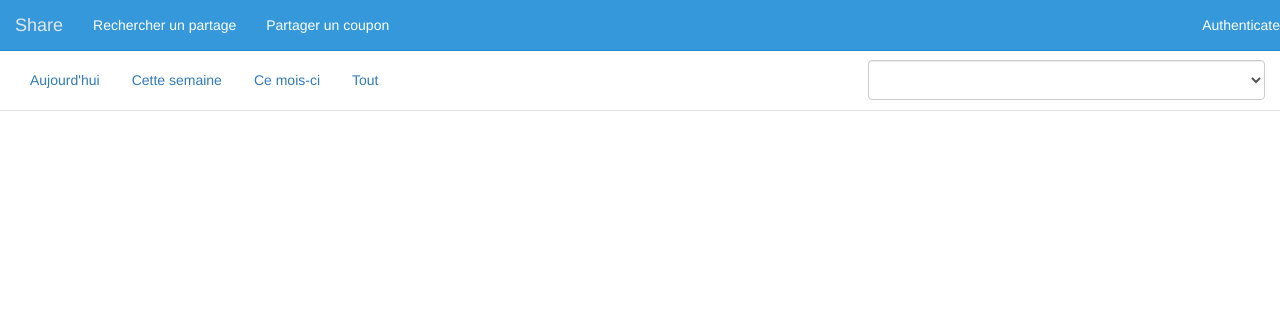
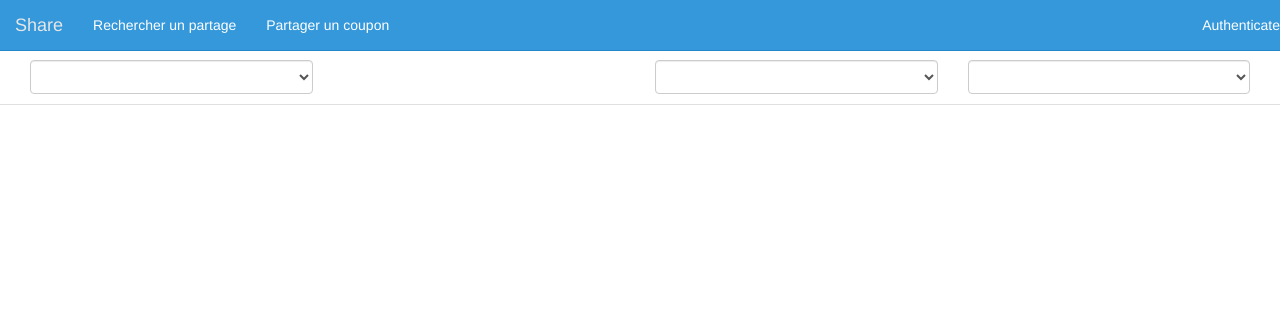
Before and after one commit to croustibapt/web-share, a CakePHP app: the page made by app/View/Elements/search-bar.ctp in a window 1280 px wide. Shown: the top 311 px of the page. Run offline with PHP 8.4 and a stand-in for CakePHP, Linux system fonts and the light colour scheme; the template is opened without the code that fills it, so the values that code supplies are empty; some libraries are stand-ins or nearby versions.

Commit message:
searchbar++

```diff
--- a/app/Controller/SharesController.php
+++ b/app/Controller/SharesController.php
@@ -9,7 +9,7 @@ class SharesController extends ApiSharesController {
 
     //
     public function search() {
-        $date = 'day';
+        $date = 'all';
 
         $shareTypeCategory = -1;
         $shareType = -1;
@@ -39,9 +39,9 @@ class SharesController extends ApiSharesController {
 
             if ($viewPortObject != NULL) {
                 $viewPort['northeast']['lat'] = $viewPortObject->za->j;
-                $viewPort['northeast']['lng'] = $viewPortObject->qa->A;
+                $viewPort['northeast']['lng'] = $viewPortObject->ra->A;
                 $viewPort['southwest']['lat'] = $viewPortObject->za->A;
-                $viewPort['southwest']['lng'] = $viewPortObject->qa->j;
+                $viewPort['southwest']['lng'] = $viewPortObject->ra->j;
             }
         }
 
--- a/app/View/Elements/search-bar.ctp
+++ b/app/View/Elements/search-bar.ctp
@@ -1,37 +1,52 @@
 <div id="div-action-bar">
     <div class="row">
-        <div class="col-md-8">
+        <div class="col-md-3">
 
-            <ul class="nav nav-pills text-center" role="tablist">
-                <!-- Current day shares -->
-                <li role="presentation" ng-class="(date === 'day') ? 'active' : ''">
-                    <a href="javascript:void(0)" class="a-action-bar-date" role="tab" data-toggle="tab" ng-click="search(shareTypeCategory, shareType, page, 'day', bounds);">Aujourd'hui</a>
-                </li>
+            <select id="select-action-bar-date" class="form-control select-action-bar"
+                    ng-change="onDateChanged();"
+                    ng-model="date">
 
-                <!-- Current week shares -->
-                <li role="presentation" ng-class="(date === 'week') ? 'active' : ''">
-                    <a href="javascript:void(0)" class="a-action-bar-date" role="tab" data-toggle="tab" ng-click="search(shareTypeCategory, shareType, page, 'week', bounds);">Cette semaine</a>
-                </li>
+                <option value="all">
+                    Période
+                </option>
 
-                <!-- Current month shares -->
-                <li role="presentation" ng-class="(date === 'month') ? 'active' : ''">
-                    <a href="javascript:void(0)" class="a-action-bar-date" role="tab" data-toggle="tab" ng-click="search(shareTypeCategory, shareType, page, 'month', bounds);">Ce mois-ci</a>
-                </li>
+                <option value="day">
+                    Aujourd'hui
+                </option>
 
-                <!-- All -->
-                <li role="presentation" ng-class="(date === 'all') ? 'active' : ''">
-                    <a href="javascript:void(0)" class="a-action-bar-date" role="tab" data-toggle="tab" ng-click="search(shareTypeCategory, shareType, page, 'all', bounds);">Tout</a>
-                </li>
-            </ul>
+                <option value="week">
+                    Cette semaine
+                </option>
+
+                <option value="month">
+                    Ce mois-ci
+                </option>
+
+            </select>
 
         </div>
 
-        <div class="col-md-4 text-right">
+        <div class="col-md-3">
+
+        </div>
+
+        <div class="col-md-3">
 
             <select id="select-action-bar-share-type-category" class="form-control select-action-bar"
+                    ng-change="onShareTypeCategoryChanged();"
+                    ng-model="shareTypeCategory"
+                    ng-options="shareTypeCategoryId as formatShareTypeCategory(category.label) for (shareTypeCategoryId, category) in shareTypeCategories">
+            </select>
+
+        </div>
+
+        <div class="col-md-3">
+
+            <select id="select-action-bar-share-type" class="form-control select-action-bar"
                     ng-change="onShareTypeChanged();"
                     ng-model="shareType"
-                    ng-options="shareType.share_type_id as formatShareType(shareType.share_type_category_label, shareType.label) group by formatShareTypeCategory(shareType.share_type_category_label) for shareType in shareTypes">
+                    ng-disabled="(shareTypeCategory == -1)"
+                    ng-options="shareTypeId as formatShareType(shareTypeCategories[shareTypeCategory].label, type.label) for (shareTypeId, type) in shareTypeCategories[shareTypeCategory].share_types">
             </select>
 
         </div>
--- a/app/View/Shares/details.ctp
+++ b/app/View/Shares/details.ctp
@@ -58,8 +58,8 @@
                 </blockquote>
 
                 <!-- Comments count -->
-                <a ng-if="(share.comment_count > 1)" href="#div-share-details-comments-header" class="scroll-a btn btn-link">{{ share.comment_count }} Commentaires</a>
-                <a ng-if="(share.comment_count == 1)" href="#div-share-details-comments-header" class="scroll-a btn btn-link">1 Commentaire</a>
+                <a ng-if="(share.comment_count > 1)" href="#div-share-details-comments-header" class="scroll-a btn btn-link">{{ share.comment_count }} commentaires</a>
+                <a ng-if="(share.comment_count == 1)" href="#div-share-details-comments-header" class="scroll-a btn btn-link">1 commentaire</a>
 
             </div>
 
--- a/app/webroot/css/design.css
+++ b/app/webroot/css/design.css
@@ -18,15 +18,18 @@ body {
     background-color: #ffffff;
     border-bottom: 1px solid #e0e0e0;
     width: 100%;
-    padding-left: 15px;
-    padding-right: 15px;
+    padding-left: 30px;
+    padding-right: 30px;
     padding-top: 10px;
     padding-bottom: 10px;
 }
 
+/*#div-action-bar .form-group {
+    margin-bottom: 0px;
+}*/
+
 .select-action-bar {
-    height: 40px;
-    width: 100%!important;
+
 }
 
 /* Navigation bar */
@@ -329,7 +332,7 @@ body {
 }
 
 #div-share-details-comments-list p {
-    margin-bottom: 0px;
+
 }
 
 #div-share-details-comments-list .blockquote-normal {
--- a/app/webroot/js/share/home.js
+++ b/app/webroot/js/share/home.js
@@ -62,6 +62,12 @@ function initializeHome(inputId) {
         };
 
         //
+        $scope.onShareTypeCategoryChanged = function() {
+            //
+            $scope.shareType = '-1';
+        };
+
+        //
         $scope.formatShareTypeCategory = function(shareTypeCategory) {
             return getShareTypeCategoryLabel(shareTypeCategory);
         };
--- a/app/webroot/js/share/search.js
+++ b/app/webroot/js/share/search.js
@@ -8,6 +8,8 @@ function initializeSearch(shareTypeCategory, shareType, date) {
     app.controller('SearchController', ['$scope', '$http', function($scope, $http) {
         $scope.page = 1;
         $scope.total_pages = 1;
+        $scope.total_results = 0;
+        $scope.results_count = 0;
 
         $scope.date = date;
         $scope.startDate = null;
@@ -20,7 +22,6 @@ function initializeSearch(shareTypeCategory, shareType, date) {
         $scope.shareTypeCategories = {};
         $scope.shareTypeCategory = shareTypeCategory;
         $scope.shareType = shareType;
-        $scope.shareTypes = [];
 
         $scope.shares = [];
 
@@ -171,6 +172,8 @@ function initializeSearch(shareTypeCategory, shareType, date) {
             //Handle pagination
             $scope.page = parseInt(response.page);
             $scope.total_pages = parseInt(response.total_pages);
+            $scope.total_results = parseInt(response.total_results);
+            $scope.results_count = response.results.length;
 
             //Clear markers on map
             clearMarkers();
@@ -243,14 +246,21 @@ function initializeSearch(shareTypeCategory, shareType, date) {
             }
         };
 
+        $scope.onDateChanged = function() {
+            $scope.search($scope.shareTypeCategory, $scope.shareType, 1, $scope.date, $scope.bounds);
+        };
+
         //
         $scope.onShareTypeCategoryChanged = function() {
+            console.log('onShareTypeCategoryChanged');
+            $scope.shareType = '-1';
             //
             $scope.search($scope.shareTypeCategory, $scope.shareType, 1, $scope.date, $scope.bounds);
         };
 
         //
         $scope.onShareTypeChanged = function() {
+            console.log('onShareTypeChanged');
             $scope.search($scope.shareTypeCategory, $scope.shareType, 1, $scope.date, $scope.bounds);
         };
 
--- a/app/webroot/js/share/share.js
+++ b/app/webroot/js/share/share.js
@@ -159,7 +159,7 @@ function getIconColor(shareTypeCategory) {
 function getTypesWithShareTypeCategory(shareTypeCategory, shareTypeCategories) {
     var types = null;
 
-    if (shareTypeCategory != -1) {
+    if (shareTypeCategory != "-1") {
         types = [];
 
         var shareTypes = shareTypeCategories[shareTypeCategory]['share_types'];
@@ -175,7 +175,7 @@ function getTypesWithShareTypeCategory(shareTypeCategory, shareTypeCategories) {
 function getTypesWithShareType(shareType, shareTypeCategory, shareTypeCategories) {
     var types = null;
 
-    if (shareType == -1) {
+    if (shareType == "-1") {
         types = [];
 
         var shareTypes = shareTypeCategories[shareTypeCategory]['share_types'];
@@ -194,7 +194,7 @@ function getShareTypeCategories(scope, data) {
     //All category
     scope.shareTypeCategories[-1] = {
         "label": "all",
-        "share_type_category_id": -1,
+        "share_type_category_id": "-1",
         "share_types": []
     };
 
@@ -205,20 +205,16 @@ function getShareTypeCategories(scope, data) {
 
         //
         shareTypeCategory['share_types'] = {};
-        shareTypeCategory['share_types'][-1] = {
+        shareTypeCategory['share_types']['-1'] = {
             "label": "all",
             "share_type_category_id": shareTypeCategory.share_type_category_id,
-            "share_type_id": -1
+            "share_type_id": "-1"
         };
 
         //
         for (var shareTypeIndex in shareTypes) {
             var shareType = shareTypes[shareTypeIndex];
-            shareType['share_type_category_label'] = shareTypeCategory.label;
             shareTypeCategory['share_types'][shareType.share_type_id] = shareType;
-
-            console.log(shareType);
-            scope.shareTypes.push(shareType);
         }
 
         scope.shareTypeCategories[shareTypeCategory.share_type_category_id] = shareTypeCategory;
@@ -238,7 +234,7 @@ function getShareTypeLabel(shareTypeCategory, shareType) {
         } else if (shareType == "restaurant") {
             return 'Restaurant';
         } else if (shareType == "all") {
-            return 'Tout';
+            return 'Type';
         } else {
             return 'Autre';
         }
@@ -254,7 +250,7 @@ function getShareTypeLabel(shareTypeCategory, shareType) {
         } else if (shareType == "application") {
             return 'Application';
         } else if (shareType == "all") {
-            return 'Tout';
+            return 'Type';
         } else {
             return 'Autre';
         }
@@ -270,7 +266,7 @@ function getShareTypeLabel(shareTypeCategory, shareType) {
         } else if (shareType == "game") {
             return 'Jeux';
         } else if (shareType == "all") {
-            return 'Tout';
+            return 'Type';
         } else {
             return 'Autre';
         }
@@ -296,7 +292,7 @@ function getShareTypeLabel(shareTypeCategory, shareType) {
         } else if (shareType == "pet") {
             return 'Animaux';
         } else if (shareType == "all") {
-            return 'Tout';
+            return 'Type';
         } else {
             return 'Autre';
         }
@@ -312,7 +308,7 @@ function getShareTypeLabel(shareTypeCategory, shareType) {
         } else if (shareType == "jewelry") {
             return 'Bijoux';
         } else if (shareType == "all") {
-            return 'Tout';
+            return 'Type';
         } else {
             return 'Autre';
         }
@@ -324,7 +320,7 @@ function getShareTypeLabel(shareTypeCategory, shareType) {
         } else if (shareType == "diy") {
             return 'Bricolage';
         } else if (shareType == "all") {
-            return 'Tout';
+            return 'Type';
         } else {
             return 'Autre';
         }
@@ -336,13 +332,13 @@ function getShareTypeLabel(shareTypeCategory, shareType) {
         } else if (shareType == "wellness") {
             return 'Bien-être';
         } else if (shareType == "all") {
-            return 'Tout';
+            return 'Type';
         } else {
             return 'Autre';
         }
     } else if (shareTypeCategory == "other") {
         if (shareType == "all") {
-            return 'Tout';
+            return 'Type';
         }return 'Autre';
     } else {
         return 'Inconnu';
@@ -367,7 +363,7 @@ function getShareTypeCategoryLabel(shareTypeCategory) {
     } else if (shareTypeCategory == "other") {
         return 'Autre';
     } else if (shareTypeCategory == "all") {
-        return 'Tout';
+        return 'Catégorie';
     } else {
         return 'Inconnu';
     }
```
Also changed, not shown: app/View/Elements/pagination.ctp (+9 -3 lines), app/View/Shares/home.ctp (+7 -9 lines), app/View/Shares/search.ctp (+4 -3 lines), app/webroot/js/share/details.js (+27 -21 lines).
